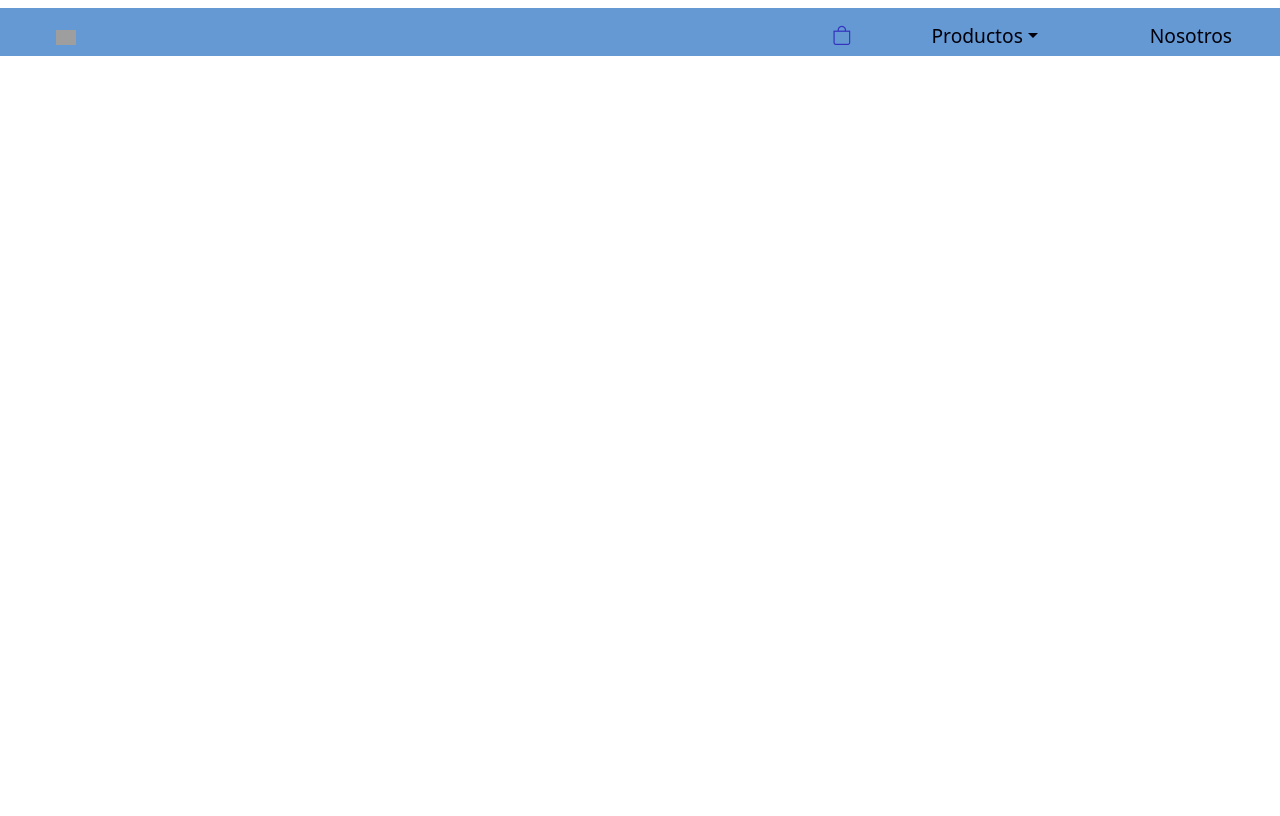
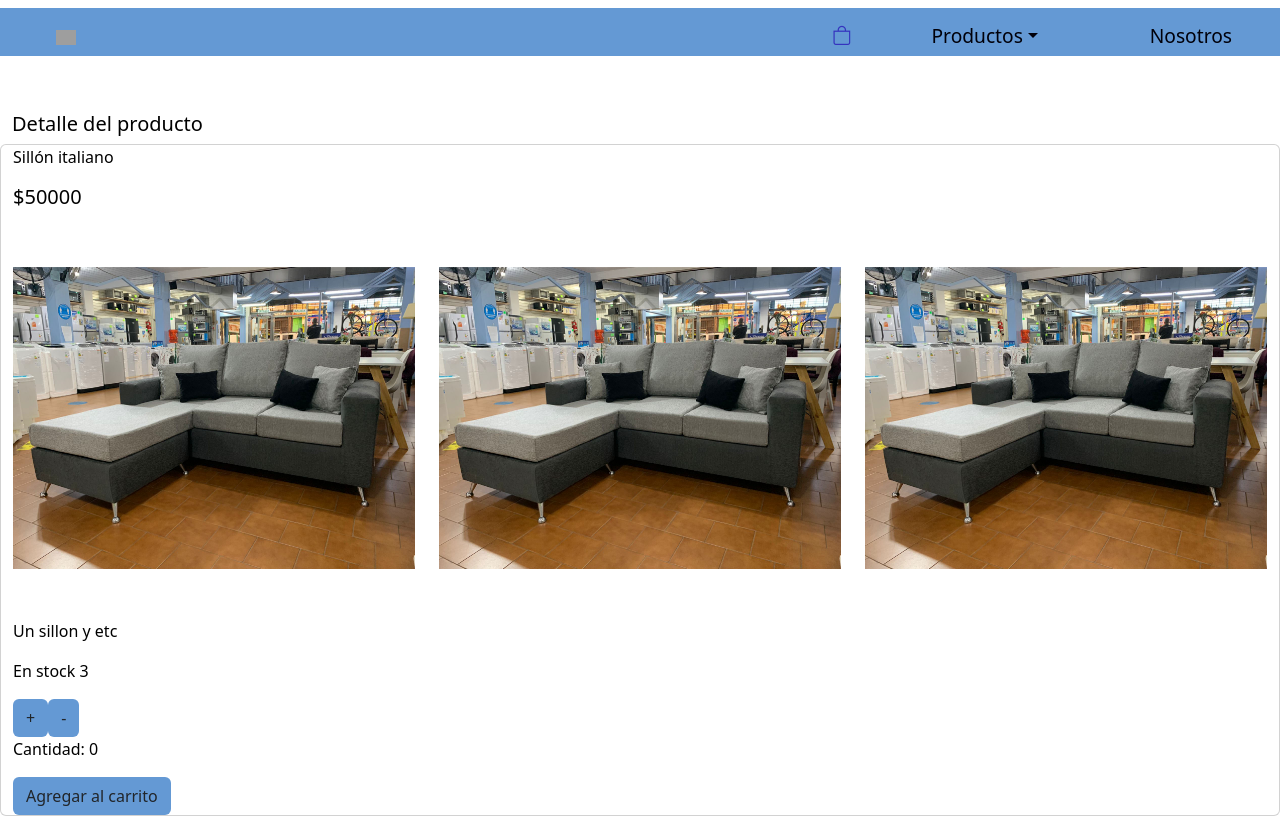
Before and after one commit to tomasmurphy/mobilem, a React (Create React App) app: page /detail/1 in a window 1280 px wide. Before the commit this address had no page. Built offline with nearby package versions, Linux system fonts and the light colour scheme; grey boxes are pictures that could not be loaded; a web font is replaced by a local one.

Commit message:
Pre entrega proyecto final

```diff
--- a/src/components/Item.js
+++ b/src/components/Item.js
@@ -1,8 +1,5 @@
 import React from 'react'
 import { Link } from 'react-router-dom'
-// const onAdd = (param) => {
-//     alert(param);
-// };
 export const Item = (
     {
     id = 1,
@@ -19,7 +16,7 @@ export const Item = (
                 <h5>${precio}</h5>
                 <img src={img1} alt={`Foto de ${titulo}`} className='img-fluid' />
                 <p>En stock {stock}</p>
-                <Link to={'/detail'}>
+                <Link to={`/detail/${id}`}>
                 <buttom className='btn'>Ver detalles </buttom>
                 </Link>
             </div>  )
--- a/src/components/ItemDetailContent.js
+++ b/src/components/ItemDetailContent.js
@@ -1,8 +1,11 @@
+import { useParams } from 'react-router-dom';
 import { productos } from '../mock/productos';
 import { ItemDetail } from './ItemDetail';
+
 const ItemDetailContent = () => {
+    const {idProducto} = useParams()
 
-    const itemDetail = productos.find(producto => producto.id === 1)
+    const itemDetail = productos.find(producto => producto.id === idProducto)
     return (
 
         <>
--- a/src/components/ItemListContainer.js
+++ b/src/components/ItemListContainer.js
@@ -6,7 +6,6 @@ const ItemListContainer = ({ saludo }) => {
 
     const [items, setItems] = useState([]);
     const {nombreCategoria} = useParams()
-
 
     useEffect(() => {
 
--- a/src/components/Main.js
+++ b/src/components/Main.js
@@ -10,8 +10,8 @@ const Main = () => {
         <main className="mt-5 container-fluid">
             <Routes>
             <Route path='/' element={<ItemListContainer saludo="Bienvenidos a Mobilem" />}/>
-            <Route path='/detail' element={<ItemDetailContent/>}/>
             <Route path='/categoria/:nombreCategoria' element={<ItemListContainer/>}/>
+            <Route path='/detail/:idProducto' element={<ItemDetailContent/>}/>
             <Route path='/carrito' element={<Card/>}/>
             <Route path='/nosotros' element={<Nosotros/>}/>
             </Routes>
--- a/src/mock/productos.js
+++ b/src/mock/productos.js
@@ -1,6 +1,6 @@
 export const productos = [
     {
-        id: 1,
+        id: '1',
         categoria: 'sillones',
         titulo: 'Sillón italiano',
         precio: 50000,
@@ -11,7 +11,7 @@ export const productos = [
         img3: '../productos/56.1.jpeg',
     },
     {
-        id: 2,
+        id: '2',
         categoria: 'colchones',
         titulo: 'Colchon',
         precio: 50000,
@@ -22,7 +22,7 @@ export const productos = [
         img3: '../productos/56.1.jpeg',
     },
     {
-        id: 3,
+        id: '3',
         categoria: 'placares',
         titulo: 'Placar',
         precio: 50000,
@@ -33,7 +33,7 @@ export const productos = [
         img3: '../productos/56.1.jpeg',
     },
     {
-        id: 4,
+        id: '4',
         categoria: 'sillones',
         titulo: 'Sillon mobilem',
         precio: 50000,
```
